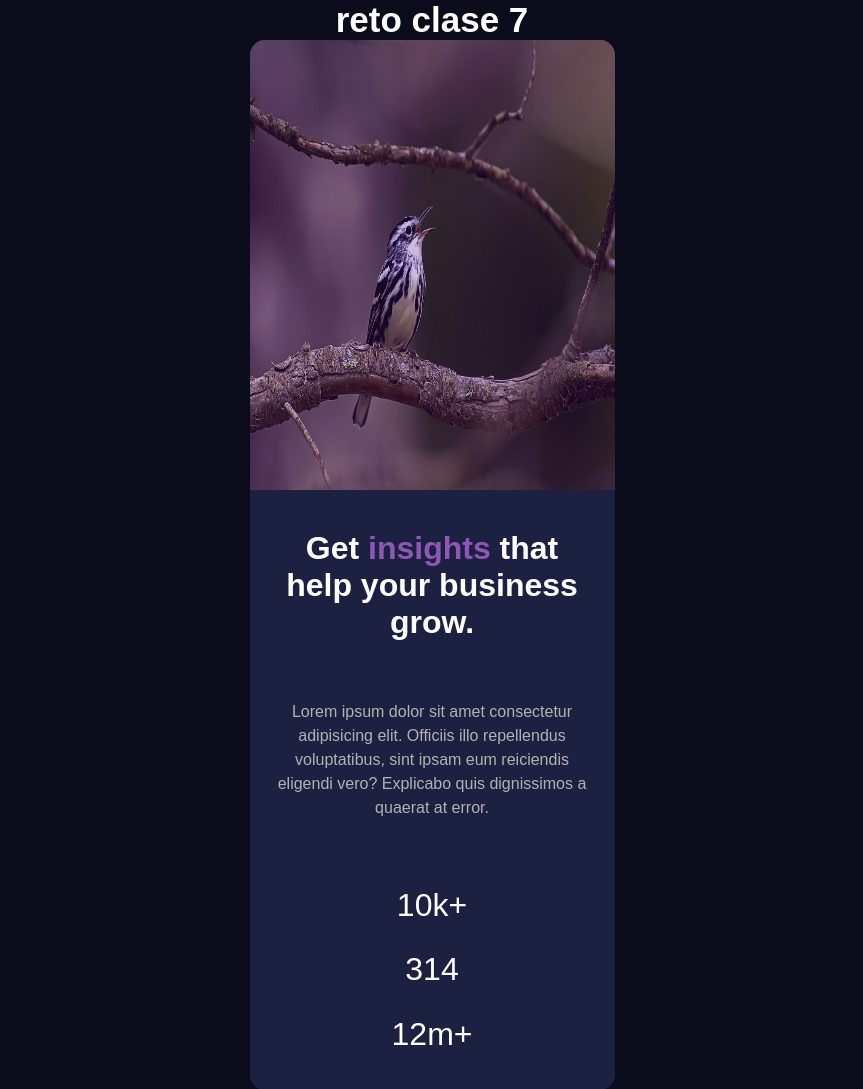
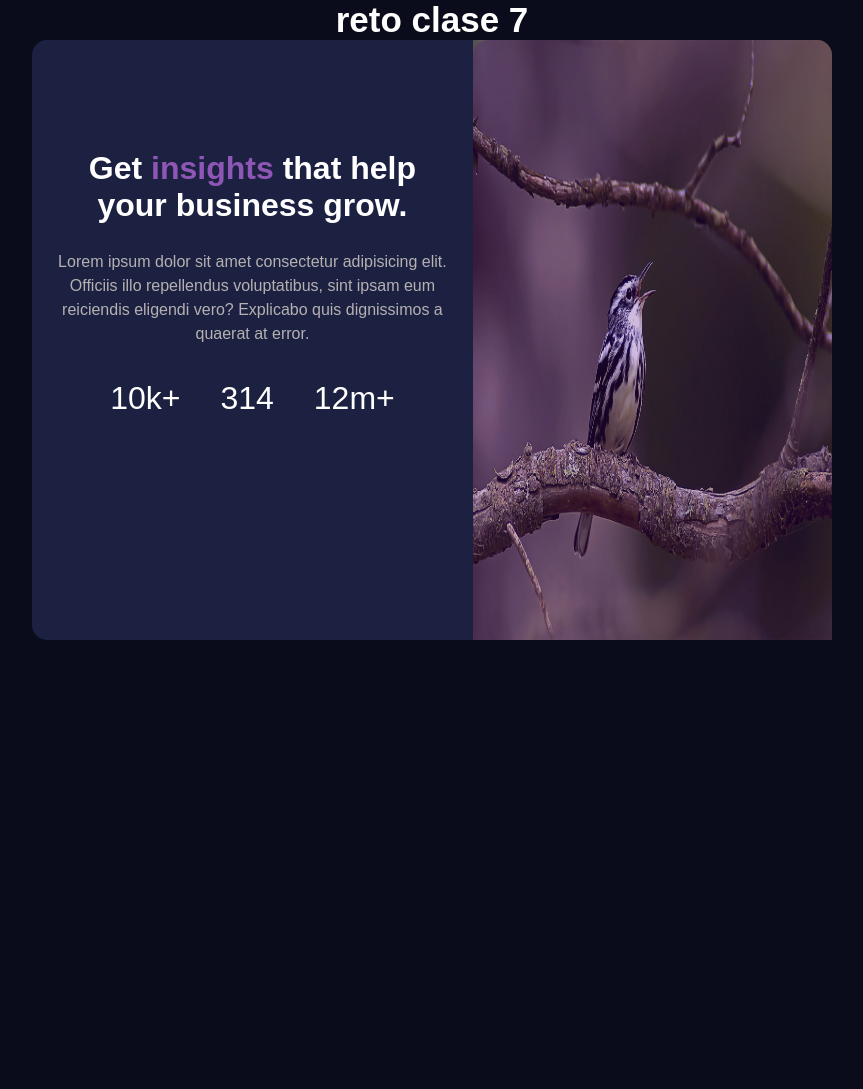
Before and after one commit to Sebastian-Chipis-Cruz/Bootcamp-Tech4inclusion, a plain HTML site: page html/clase-7/reto-1/index.html in a window 1280 px wide. Shown: the whole page, without its empty margins (208-1071 px from the left). After the commit the page ends 800 px from the top, so only its background shows below. Drawn offline with Linux system fonts and the light colour scheme.

Commit message:
fix: corrige en estilos fin en pate 2

```diff
--- a/html/clase-7/reto-1/css/estilos.css
+++ b/html/clase-7/reto-1/css/estilos.css
@@ -11,15 +11,8 @@ html {
 }
 body {
 	background-color: #0a0c1b;
-
-   /* background: url(../img/pajro.jpg) no-repeat ,linear-gradient(50deg, rgba(0,0,0,0.4) 0%, rgba(234,234,234,1)) 100%; */
 }
 /* estilos generales de main */
-.contenedor-main {
-  width: 100vw;
-  height: 100vh;
-  margin: 0 auto;
-}
 .text-color {
    color: #8f57b5;
   font-weight: bold;
@@ -42,7 +35,6 @@ body {
   align-items: center;
   margin: 0 auto;
 }
-
 .contenedor-carta {
   display: flex;
   justify-content: center;
@@ -101,11 +93,41 @@ body {
   color: #fff;
   margin: 10px 0;
 }
-
 /* Media Queries */
-/* @media screen and (min-width: 678px) {
-  .-services {
+@media screen and (min-width: 678px) {
+    .contenedor {
     flex-direction: row;
-    padding: 35px
-    margin: 20px;
-}*/
+    width: 800px;
+ }
+  .contenedor-carta:nth-child(1) {
+    align-content: center;
+  }
+  .contenedor-carta:nth-child(2) {
+    justify-content: space-evenly;
+    width: 2000px;
+    height: 600px;
+    order: 2;
+  }
+  .titulo {
+    height: 100px;
+    margin: 20px 0 0;
+  }
+  .carta-img {
+    border-radius: 0 15px 0 0;
+  }
+  .capa {
+    height: 600px;
+    width: 359.133px;
+  }
+  .carta-data {
+    height: 100px;
+    margin: 0;
+  }
+  .carta-resuls {
+    height: 200px;
+    flex-direction: row;
+  }
+  .carta-resuls--ilem {
+    padding: 20px;
+  }
+}
```
Also changed, not shown: html/clase-7/reto-1/index.html (+0 -1 lines).
